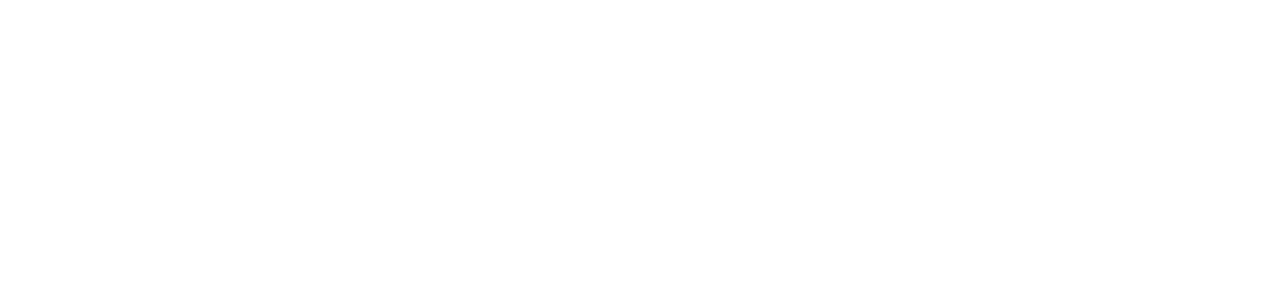
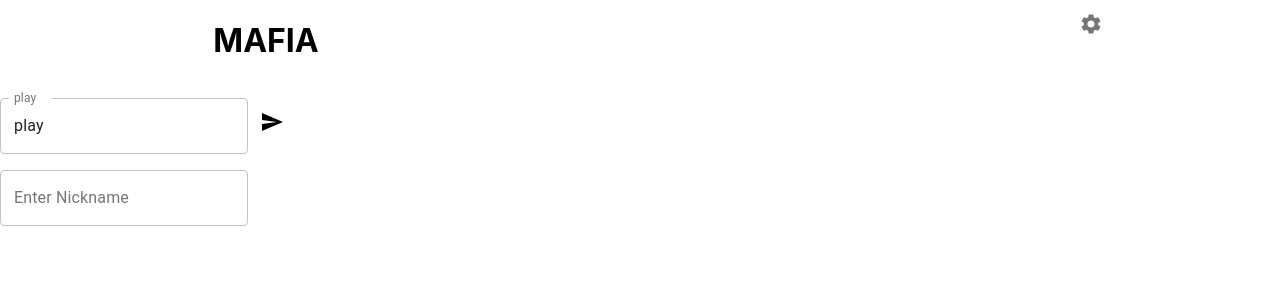
Before and after one commit to Mafia-Hands/Mafia, a React (Create React App) app in the folder frontend/: page /play in a window 1280 px wide. Shown: the top 300 px of the page. Built offline with nearby package versions, Linux system fonts and the light colour scheme.

Commit message:
add functionality that user can not go into the lobby room via url

```diff
--- a/frontend/src/App.js
+++ b/frontend/src/App.js
@@ -4,11 +4,15 @@ import PlayScreen from './Pages/PlayScreen';
 import Home from './Pages/Home';
 import React, { useState, useEffect } from 'react';
 import HomeScreen from './Components/HomeScreen';
+import NewGameScreen from './Components/NewGameScreen';
 
 function App() {
     const [lobbyId, setLobbyId] = useState();
+    const [allowIn, setAllowIn] = useState(false);
 
     const history = useHistory();
+
+    const url = history.location.pathname.substring(1);
 
     useEffect(() => {
         history.push(lobbyId);
@@ -16,12 +20,15 @@ function App() {
 
     return (
         <Switch>
-            <Route exact path="/">
-                <HomeScreen />
+            {allowIn && (
+                <Route exact path="/:lobbyId">
+                    <NewGameScreen />
+                </Route>
+            )}
+
+            <Route path="/*">
+                <HomeScreen lobbyId={url} setLobbyId={setLobbyId} setAllowIn={setAllowIn} />
             </Route>
-            {/* <Route path="/play">
-                <PlayScreen />
-            </Route> */}
         </Switch>
     );
 }
--- a/frontend/src/Components/CodeJoinBar.jsx
+++ b/frontend/src/Components/CodeJoinBar.jsx
@@ -3,8 +3,8 @@ import { TextField } from '@material-ui/core';
 import SendIcon from '@material-ui/icons/Send';
 import IconButton from '@material-ui/core/IconButton';
 
-const CodeJoinBar = () => {
-    const [data, setData] = useState(null);
+const CodeJoinBar = (props) => {
+    const [data, setData] = useState(props.lobbyId);
 
     const handleID = (LobbyID) => {
         setData(LobbyID.target.value);
@@ -17,14 +17,19 @@ const CodeJoinBar = () => {
             <TextField
                 color="secondary"
                 value={data}
-                label="Enter LobbyID"
+                label={props.lobbyId ? props.lobbyId : 'Enter LobbyID'}
                 variant="outlined"
                 type="text"
                 onChange={handleID}
             />
             <IconButton color="inherit">
                 {' '}
-                <SendIcon />{' '}
+                <SendIcon
+                    onClick={() => {
+                        props.setLobbyId(data);
+                        props.setAllowIn(true);
+                    }}
+                />{' '}
             </IconButton>
         </div>
     );
--- a/frontend/src/Components/CreateGame.jsx
+++ b/frontend/src/Components/CreateGame.jsx
@@ -1,12 +1,24 @@
 import React from 'react';
 import Button from '@material-ui/core/Button';
+import IDGenerator from './IDGenerator';
 
-const CreateGame = () => {
+const CreateGame = (props) => {
     return (
         /* button will have onClick to create a new Lobby */
-        <div>
-            <Button variant="outlined"> Create Game </Button>
-        </div>
+        !props.lobbyId && (
+            <div>
+                <Button
+                    variant="outlined"
+                    onClick={() => {
+                        props.setLobbyId(IDGenerator());
+                        props.setAllowIn(true);
+                    }}
+                >
+                    {' '}
+                    Create Game{' '}
+                </Button>
+            </div>
+        )
     );
 };
 
--- a/frontend/src/Components/HomeScreen.jsx
+++ b/frontend/src/Components/HomeScreen.jsx
@@ -8,7 +8,7 @@ import TopBarSettings from './TopBarSettings';
 import SettingsIcon from '@material-ui/icons/Settings';
 import { IconButton, Grid } from '@material-ui/core';
 
-const HomeScreen = () => {
+const HomeScreen = (props) => {
     const [open, setOpen] = useState(false);
 
     return (
@@ -33,13 +33,13 @@ const HomeScreen = () => {
                 </Grid>
             </Grid>
             <Grid item>
-                <CodeJoinBar />
+                <CodeJoinBar setLobbyId={props.setLobbyId} lobbyId={props.lobbyId} setAllowIn={props.setAllowIn} />
             </Grid>
             <Grid item>
                 <NicknameBar />
             </Grid>
             <Grid item>
-                <CreateGame />
+                <CreateGame lobbyId={props.lobbyId} setLobbyId={props.setLobbyId} setAllowIn={props.setAllowIn} />
             </Grid>
         </Grid>
     );
--- a/frontend/src/Components/NewGameScreen.jsx
+++ b/frontend/src/Components/NewGameScreen.jsx
@@ -8,7 +8,7 @@ import styles from '../Styles/NewGameScreen.module.css';
 const NewGameScreen = () => {
     return (
         <div className={styles.container}>
-            <TopBarSettings currentScreen="LOBBY" showSettings={true} />
+            <TopBarSettings currentScreen="LOBBY" showSettings />
             <div className={styles.gameSettingsContainer}>
                 <PlayerList playerNames={['Alice', 'Bob', 'Carla', 'Dave', 'Errol', 'Fong']} />
                 <LobbySettings gameCode="ABC123" />
--- a/frontend/src/Components/PlayerList.jsx
+++ b/frontend/src/Components/PlayerList.jsx
@@ -4,19 +4,17 @@ import styles from '../Styles/PlayerList.module.css';
 /**
  * @param playerNames MANDATORY prop: a list of strings (player names)
  */
-const PlayerList = ({playerNames}) => {
+const PlayerList = ({ playerNames }) => {
     return (
         <div className={styles.container}>
             <h3 className={styles.playerListHeader}>Player List</h3>
             <ul className={styles.playerList}>
-        {playerNames.map((playerName, index) =>
-          <li key={index}>
-            {playerName}
-          </li>
-        )}
+                {playerNames.map((playerName, index) => (
+                    <li key={playerName}>{playerName}</li>
+                ))}
             </ul>
         </div>
-  )
-}
+    );
+};
 
-export default PlayerList
+export default PlayerList;
```
Also changed, not shown: frontend/src/Components/IDGenerator.jsx (+2 -5 lines), frontend/src/Components/LobbySettings.jsx (+4 -4 lines). Lines whose indentation alone changed are shown as unchanged.
